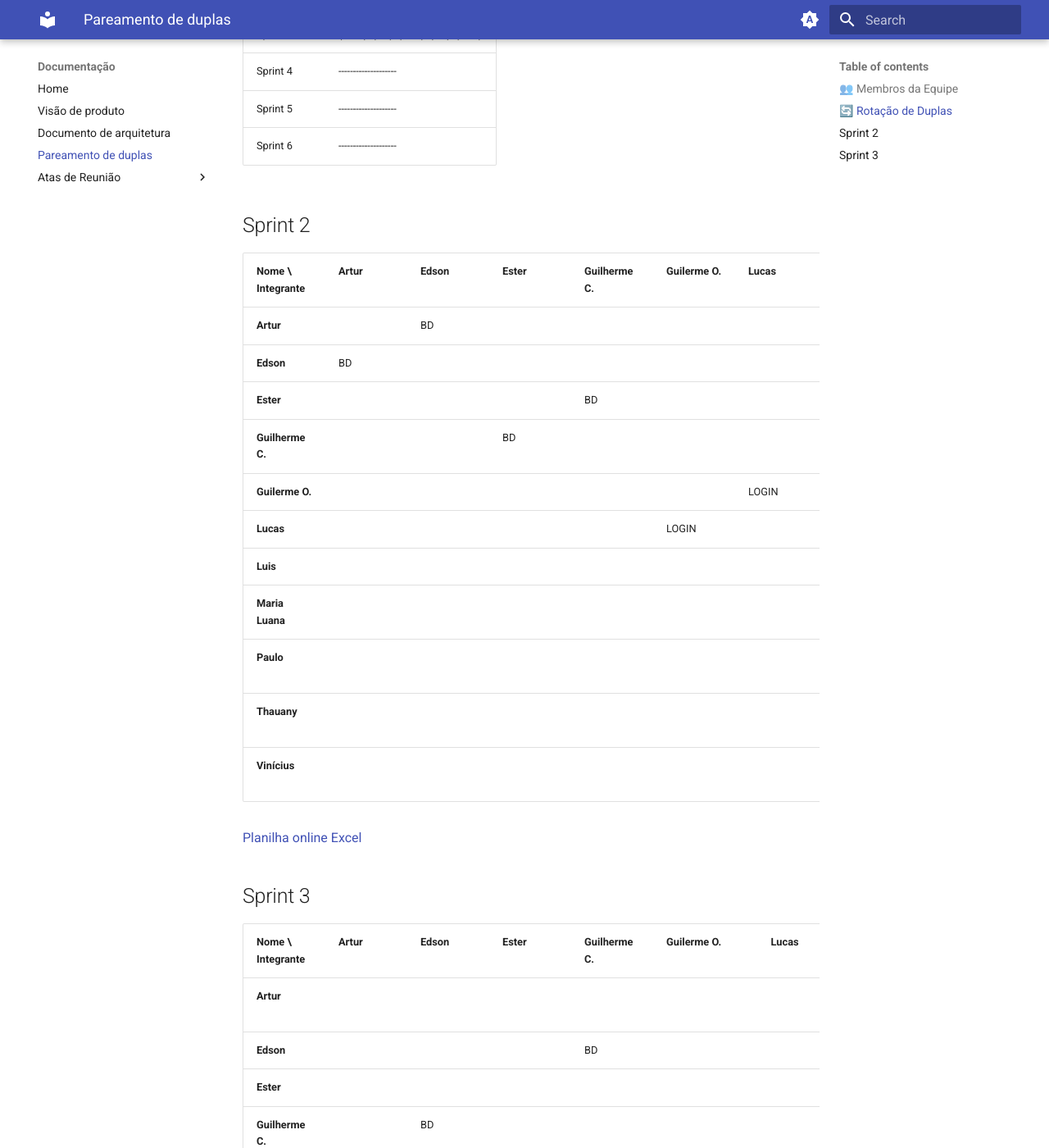
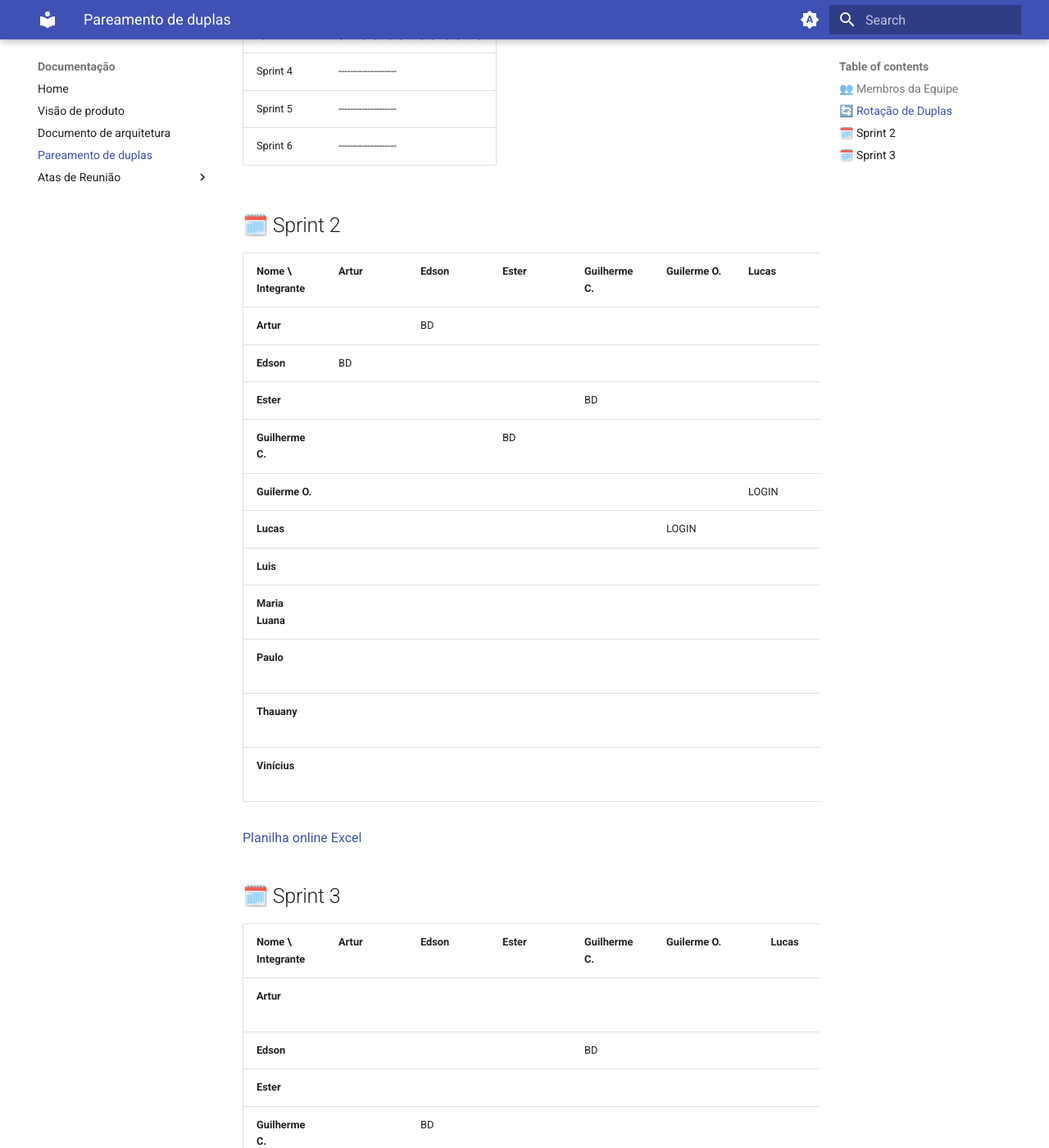
Before and after one commit to FGA0138-MDS-Ajax/2025.2-Gilgamesh, an MkDocs documentation site: the page built from docs/Organização da equipe/Pareamento_duplas.md, in a window 1280 px wide and 1400 px high, scrolled down 1099 px. Shown: the whole window at 82% size. Built offline with MkDocs 1.6.1 and Material for MkDocs 9.7.7, drawn with Linux system fonts in a browser that asks for light colours.

```diff
--- a/docs/Organização da equipe/Pareamento_duplas.md
+++ b/docs/Organização da equipe/Pareamento_duplas.md
@@ -31,7 +31,7 @@
 | Sprint 5 | -------------------- |
 | Sprint 6 | -------------------- |
 
-##                                                            Sprint 2
+##                                                            🗓️ Sprint 2
 
 | Nome \ Integrante | Artur | Edson | Ester | Guilherme C. | Guilerme O. | Lucas | Luis | Maria Luana | Paulo | Thauany | Vinícius |
 |-------------------|--------|--------|--------|---------------|--------------|--------|--------|---------------|--------|----------|-----------|
@@ -51,7 +51,7 @@
 
 [Planilha online Excel](https://unbbr-my.sharepoint.com/:x:/g/personal/232025730_aluno_unb_br/EYUA1su3M39GhFeWBapI7OIBFd_hL7Or4KULtY7UKUwifA?rtime=FhPkJaoU3kg)
 
-##                                                            Sprint 3
+##                                                           🗓️ Sprint 3
 
 | Nome \ Integrante | Artur | Edson | Ester | Guilherme C. | Guilerme O. | Lucas | Luis | Maria Luana | Paulo | Thauany | Vinícius |
 |-------------------|--------|--------|--------|---------------|--------------|--------|--------|---------------|--------|----------|-----------|
```
